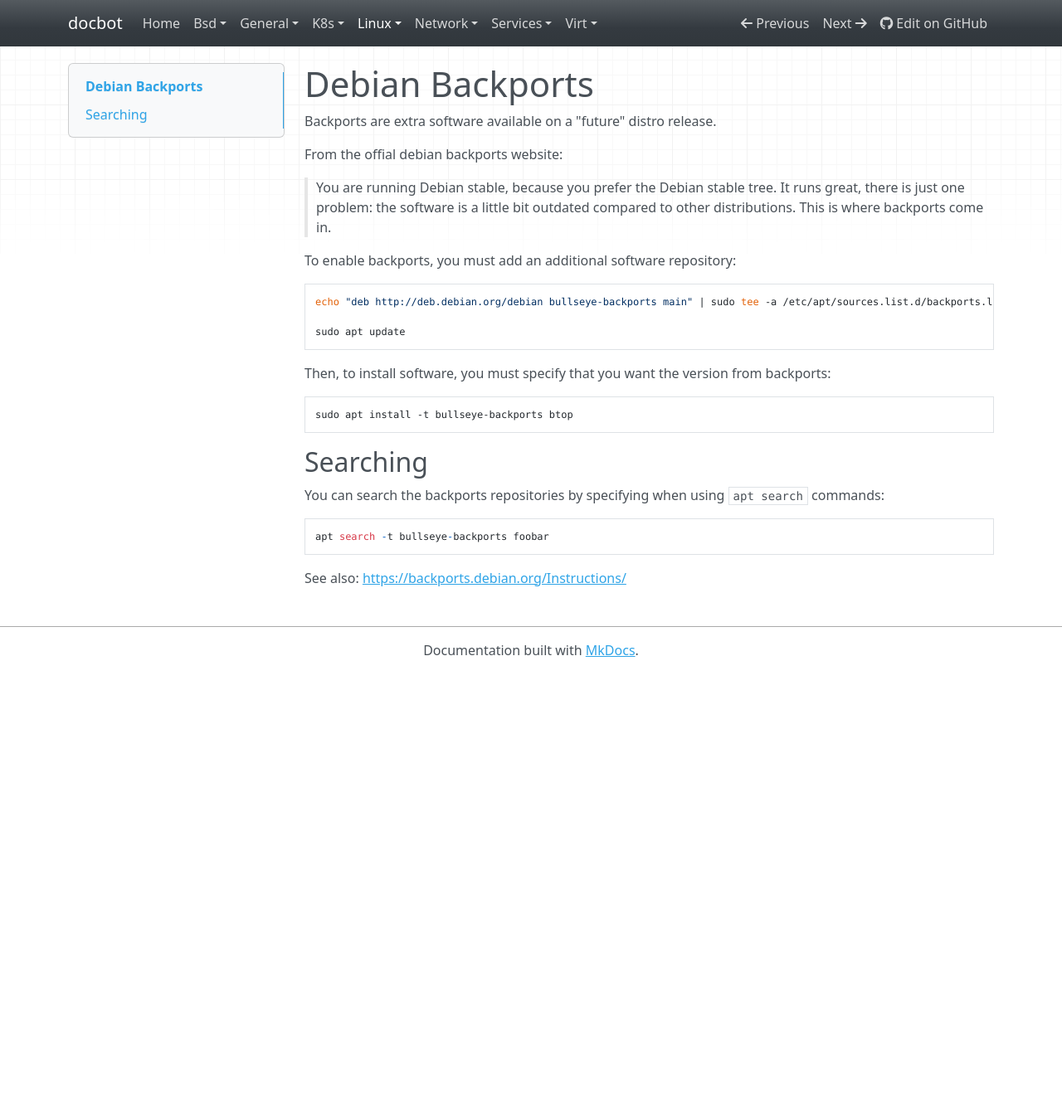
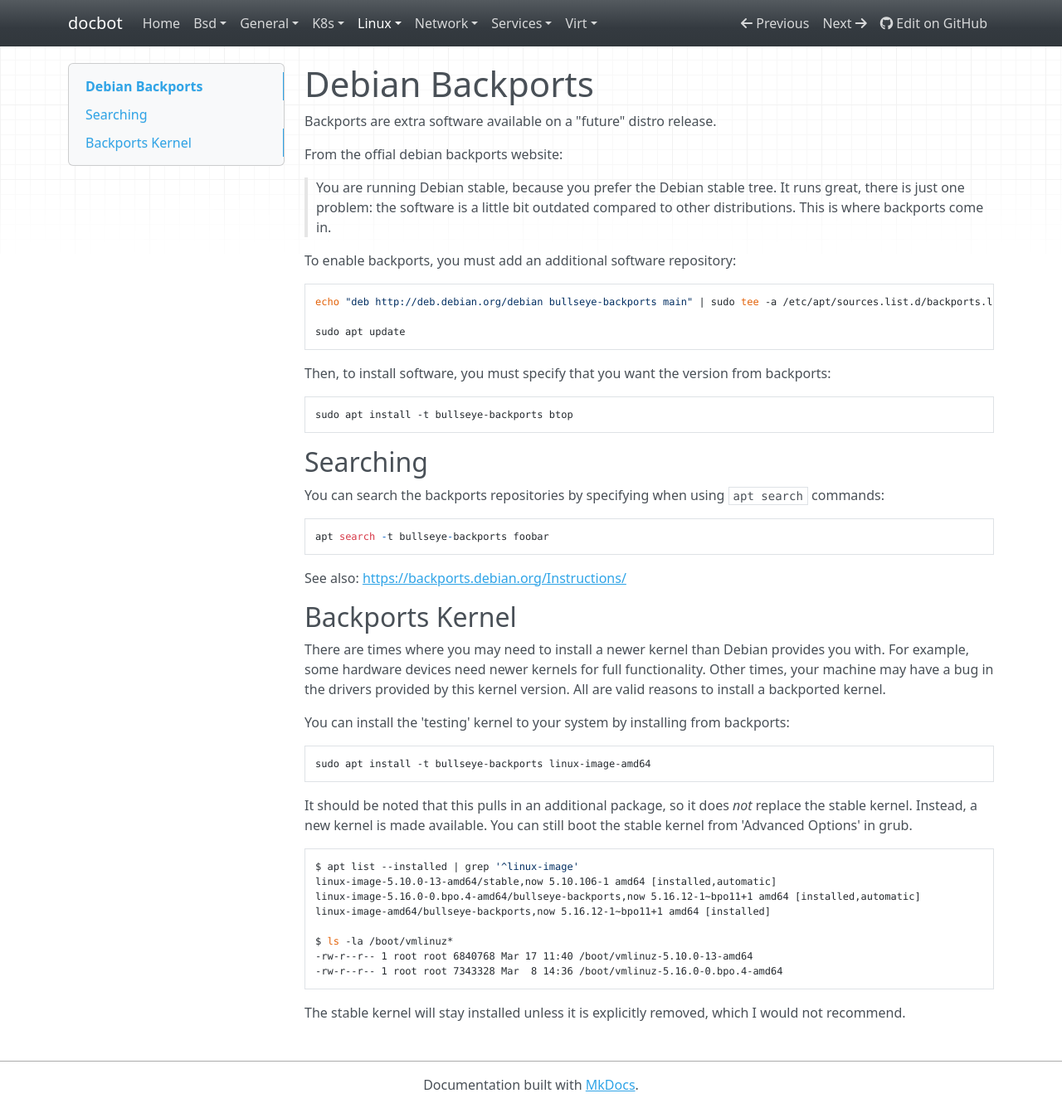
Before and after one commit to noahbailey/docbot, an MkDocs documentation site: the page built from docs/linux/backports.md, in a window 1280 px wide and 1336 px high. Shown: the whole window at 83% size. Built offline with MkDocs 1.6.1, drawn with Linux system fonts in a browser that asks for light colours; nearby versions of some CDN libraries.

Commit message:
Backport kernel install guide

````diff
--- a/docs/linux/backports.md
+++ b/docs/linux/backports.md
@@ -26,3 +26,27 @@ You can search the backports repositories by specifying when using `apt search`
 
 
 See also: [https://backports.debian.org/Instructions/](https://backports.debian.org/Instructions/)
+
+
+## Backports Kernel
+
+There are times where you may need to install a newer kernel than Debian provides you with. For example, some hardware devices need newer kernels for full functionality. Other times, your machine may have a bug in the drivers provided by this kernel version. All are valid reasons to install a backported kernel.
+
+You can install the 'testing' kernel to your system by installing from backports:
+
+    sudo apt install -t bullseye-backports linux-image-amd64
+
+It should be noted that this pulls in an additional package, so it does _not_ replace the stable kernel. Instead, a new kernel is made available. You can still boot the stable kernel from 'Advanced Options' in grub.
+
+```
+$ apt list --installed | grep '^linux-image'
+linux-image-5.10.0-13-amd64/stable,now 5.10.106-1 amd64 [installed,automatic]
+linux-image-5.16.0-0.bpo.4-amd64/bullseye-backports,now 5.16.12-1~bpo11+1 amd64 [installed,automatic]
+linux-image-amd64/bullseye-backports,now 5.16.12-1~bpo11+1 amd64 [installed]
+
+$ ls -la /boot/vmlinuz*
+-rw-r--r-- 1 root root 6840768 Mar 17 11:40 /boot/vmlinuz-5.10.0-13-amd64
+-rw-r--r-- 1 root root 7343328 Mar  8 14:36 /boot/vmlinuz-5.16.0-0.bpo.4-amd64
+```
+
+The stable kernel will stay installed unless it is explicitly removed, which I would not recommend.
````
